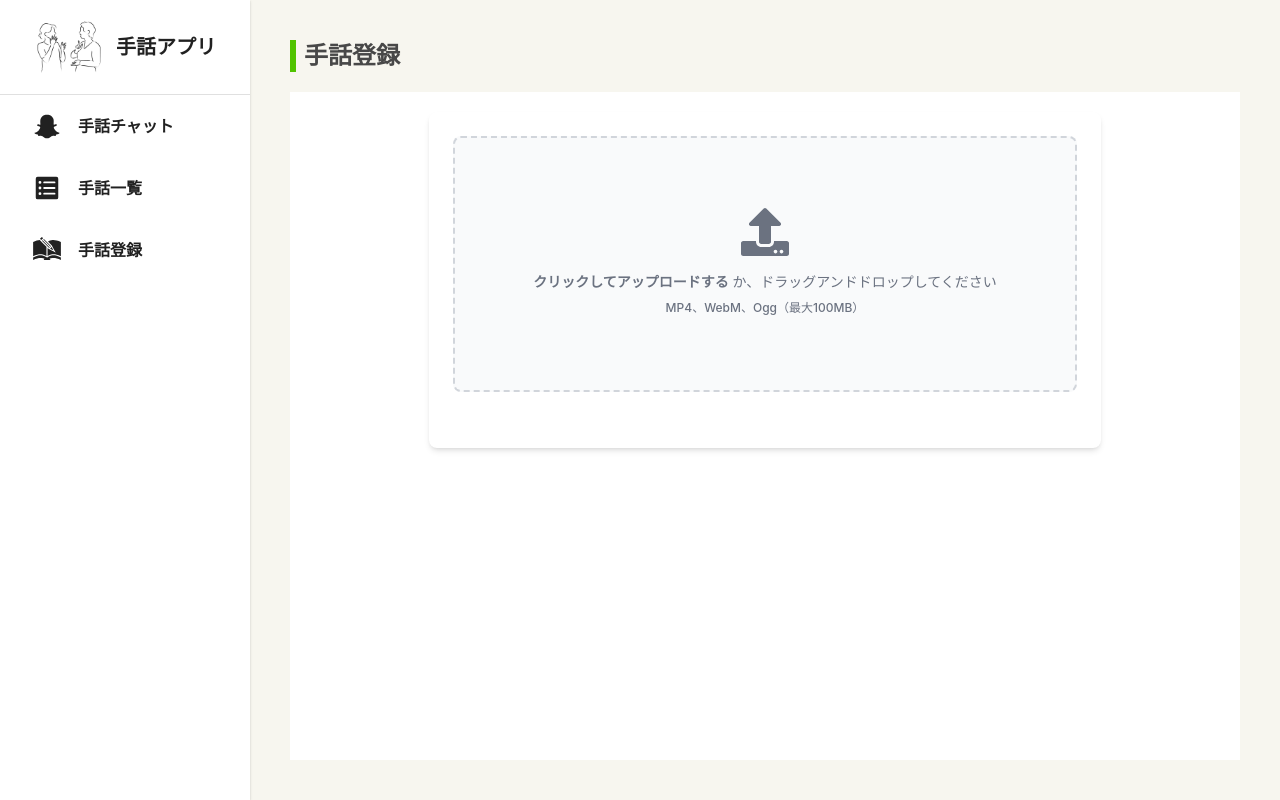
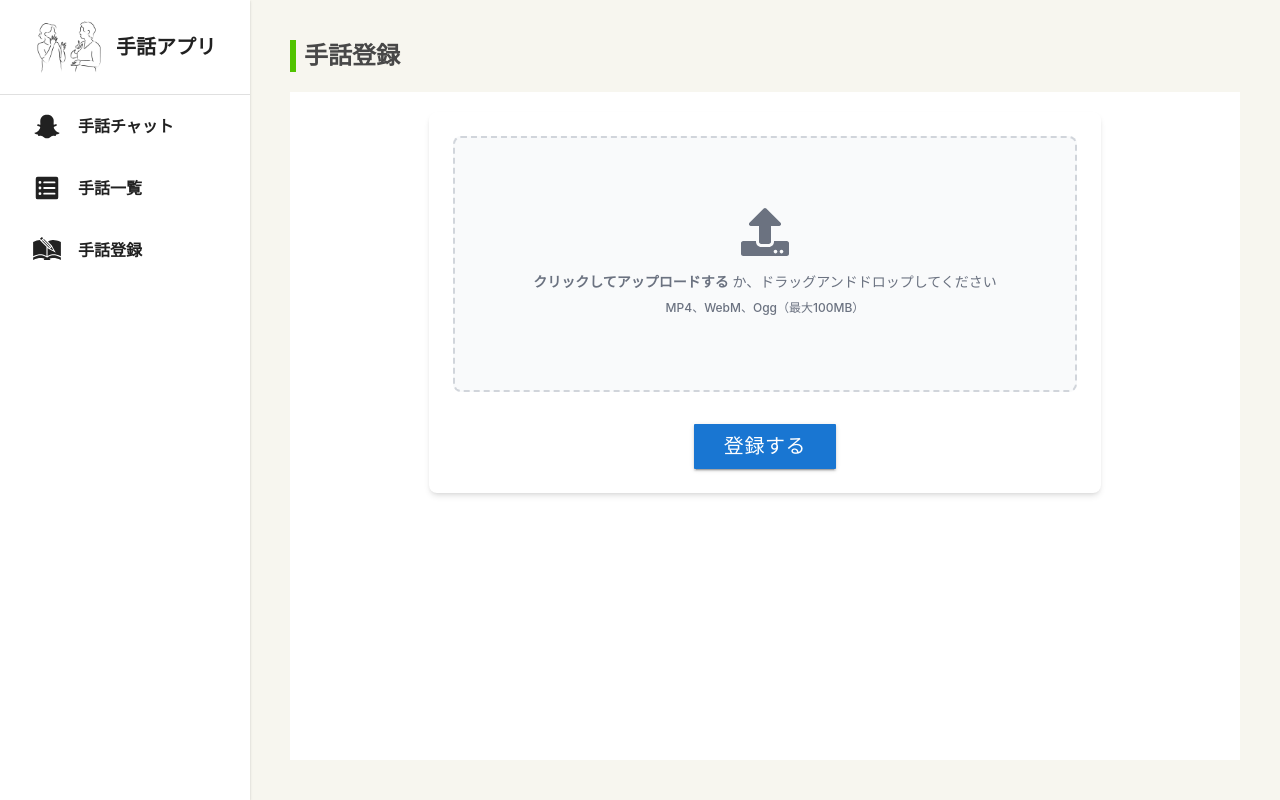
Before and after one commit to KwaHash/sign-language, a Next.js app in the folder FRONTEND/: page /register in a window 1280 px wide. Built offline with nearby package versions, Linux system fonts and the light colour scheme; a web font is replaced by a local one.

Commit message:
feat: add register button on register page

```diff
--- a/FRONTEND/app/globals.css
+++ b/FRONTEND/app/globals.css
@@ -58,7 +58,7 @@ body {
   color: var(--foreground);
   background: var(--background);
   font-family: -apple-system, BlinkMacSystemFont, "Helvetica Neue", "Yu Gothic",
-    YuGothic, Verdana, Meiryo, "M+ 1p", sans-serif;
+    Verdana, Meiryo, "M+ 1p", sans-serif;
   font-weight: 500;
   color: #484848;
 }
--- a/FRONTEND/app/layout.tsx
+++ b/FRONTEND/app/layout.tsx
@@ -1,17 +1,6 @@
 import type { Metadata } from "next";
-import { Geist, Geist_Mono } from "next/font/google";
 import Sidebar from "@/components/organisms/Sidebar";
 import "./globals.css";
-
-const geistSans = Geist({
-  variable: "--font-geist-sans",
-  subsets: ["latin"],
-});
-
-const geistMono = Geist_Mono({
-  variable: "--font-geist-mono",
-  subsets: ["latin"],
-});
 
 export const metadata: Metadata = {
   title: "Create Next App",
@@ -25,14 +14,12 @@ export default function RootLayout({
 }>) {
   return (
     <html lang="en">
-      <body
-        className={`${geistSans.variable} ${geistMono.variable} antialiased`}
-      >
+      <body>
         <div className="flex bg-[#F7F6EF]">
           <Sidebar />
           {children}
         </div>
       </body>
-    </html>
+    </html >
   );
 }
--- a/FRONTEND/components/organisms/VideoUpload.tsx
+++ b/FRONTEND/components/organisms/VideoUpload.tsx
@@ -1,6 +1,8 @@
 'use client';
 
 import React, { useState, useRef } from 'react';
+import Button from "@mui/material/Button";
+
 import { VideoUploader } from '@/components/atoms/VideoUploader';
 import { VideoPlayer } from '@/components/atoms/VideoPlayer';
 // import { VideoPlayer } from './VideoPlayer';
@@ -81,6 +83,22 @@ export function VideoUpload() {
           onClear={clearVideo}
         />
       )}
+
+      <div className="mt-8 flex justify-center">
+        <Button
+          variant="contained"
+          onClick={handleRegister}
+          // disabled={!video || !title.trim()}
+          sx={{
+            padding: '5px 30px',
+            fontSize: '20px',
+            borderRadius: '1px',
+            fontFamily: "-apple-system, BlinkMacSystemFont, Helvetica Neue, Yu Gothic, Verdana, Meiryo, sans-serif"
+          }}
+        >
+          登録する
+        </Button>
+      </div>
     </div>
   );
 }
```
